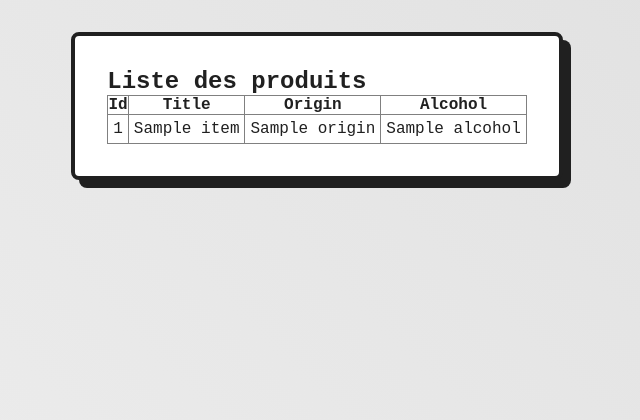
After one commit to DzmitryiKorjik/PHP_beercraft-app, a PHP site: the page made by app/views/pages/listItems.php in a window 1280 px wide. The commit adds this page. Shown: the top 420 px of the page, without its empty margins (323-963 px from the left). Run offline with PHP 8.4, Linux system fonts and the light colour scheme; the template is opened without the code that fills it: most values are stand-ins (such as "Sample title", 1, 10 or a date in 2020); some libraries are stand-ins or nearby versions.

Commit message:
Ajouter lste items

```diff
--- a/app/controllers/BeerController.php
+++ b/app/controllers/BeerController.php
@@ -26,6 +26,10 @@ class BeerController
 
         $beers = $this->model->getAllBeers();
         require_once __DIR__ . "/../views/layout.php";
+    }
+
+    public function getAllBeers() {
+        return $this->model->getAllBeers();
     }
 
     /**
@@ -205,6 +209,8 @@ class BeerController
         return true;
     }
 
+
+
     private function handleError($errors) {
         $_SESSION['errors'] = $errors;
         header('Location: ' . BASE_URL . '?action=error');
--- a/app/views/layout.php
+++ b/app/views/layout.php
@@ -5,18 +5,7 @@
     <?php require_once 'app/views/partials/header.php'; ?>
 
     <main>
-        <?php
-        if (isset($view)) {
-            $viewPath = "app/views/pages/{$view}.php";
-            if (file_exists($viewPath)) {
-                require_once $viewPath;
-            } else {
-                require_once "app/views/pages/404.php";
-            }
-        } else {
-            require_once "app/views/pages/404.php";
-        }
-        ?>
+        <?php require_once __DIR__ . "/pages/{$view}.php"; ?>
     </main>
 
     <?php require_once 'app/views/partials/footer.php'; ?>
--- a/app/views/pages/error.php
+++ b/app/views/pages/error.php
@@ -7,7 +7,7 @@
     <link rel="stylesheet" href="<?= BASE_URL ?>/assets/css/style.css">
 </head>
 <body>
-    <div class="error-container">
+    <div class="error-container" id="unique-error-container">
         <h1>Une erreur s'est produite</h1>
         <?php if (!empty($errors)): ?>
             <ul class="error-list">
--- /dev/null
+++ b/app/views/pages/listItems.php
@@ -0,0 +1,23 @@
+<div class="order-container liste-items">
+    <h2>Liste des produits</h2>
+    <table border="1" cellpadding="10" cellspacing="0">
+        <thead>
+            <tr>
+                <th>Id</th>
+                <th>Title</th>
+                <th>Origin</th>
+                <th>Alcohol</th>
+            </tr>
+        </thead>
+        <tbody>
+            <?php foreach ($items as $item): ?>
+                <tr>
+                    <td><?= htmlspecialchars($item['id']) ?></td>
+                    <td><?= htmlspecialchars($item['title']) ?></td>
+                    <td><?= htmlspecialchars($item['origin']) ?></td>
+                    <td><?= htmlspecialchars($item['alcohol']) ?></td>
+                </tr>
+            <?php endforeach; ?>
+        </tbody>
+    </table>
+</div>
--- a/app/views/partials/header.php
+++ b/app/views/partials/header.php
@@ -16,7 +16,7 @@
                         <div class="dropdown-menu">
                             <a href="<?= BASE_URL ?>?action=order">Détails de la commande</a>
                             <a href="<?= BASE_URL ?>?action=users">Utilisateur</a>
-                            <a href="<?= BASE_URL ?>?action=order">Liste de produits</a>
+                            <a href="<?= BASE_URL ?>?action=listItems">Liste de produits</a>
                             <a href="<?= BASE_URL ?>?action=addBeer">Ajouter un produit</a>
                         </div>
                     </li>
--- a/assets/css/style.css
+++ b/assets/css/style.css
@@ -291,11 +291,10 @@ main {
 .update-beer-form input[type="submit"] {
     background-color: #28a745;
     color: white;
-    padding: 1rem 2rem;
+    padding: 1rem;
     border: none;
     border-radius: 4px;
     cursor: pointer;
-    font-size: 1.1rem;
     transition: background-color 0.3s;
 }
 
```
Also changed, not shown: app/routes/router.php (+19 -4 lines), uploads/1741942937_67d3f099e3c9e.png (deleted), uploads/1741976530_67d473d2b55b4.jpg (renamed from uploads/1741772203_67d155ab7cb12.jpg), uploads/1741976673_67d4746191f5a.png (renamed from uploads/1741772095_67d1553fbd123.png), uploads/1741976683_67d4746bcfa6a.jpg (renamed from uploads/1741772052_67d155148e729.jpg), uploads/1741976693_67d47475bd18a.jpg (renamed from uploads/1741771986_67d154d29460a.jpg), uploads/1741976703_67d4747f28479.png (renamed from uploads/1741771925_67d154951881b.png), uploads/1741976712_67d474880f329.png (renamed from uploads/1741771830_67d1543649e0a.png), uploads/1741976723_67d4749329c46.jpg (renamed from uploads/1741275168_67c9c020ea8b3.jpg), uploads/1741976765_67d474bdf31dd.jpg (renamed from uploads/1741275100_67c9bfdc8bc86.jpg), uploads/1741976777_67d474c945e5d.jpg (renamed from uploads/1741275036_67c9bf9c75b5b.jpg), uploads/1741976786_67d474d2492d8.jpg (renamed from uploads/1741274913_67c9bf21037ca.jpg).
